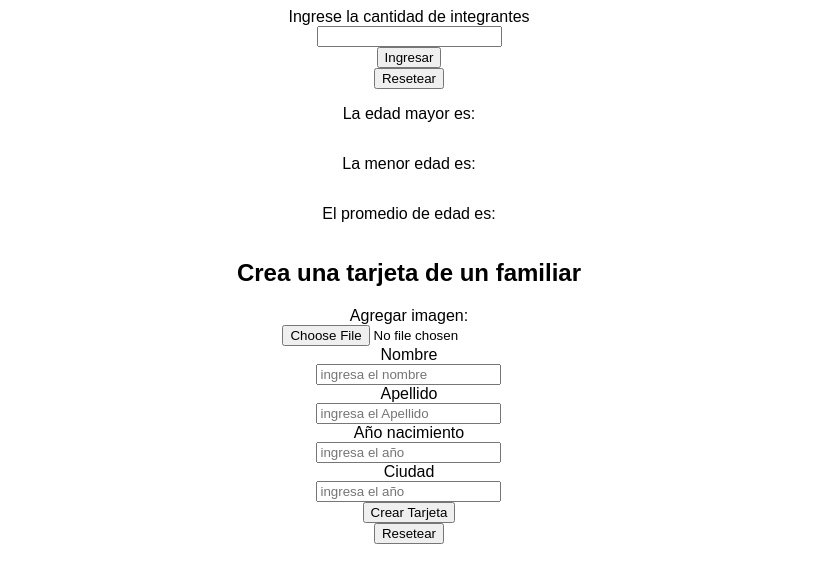
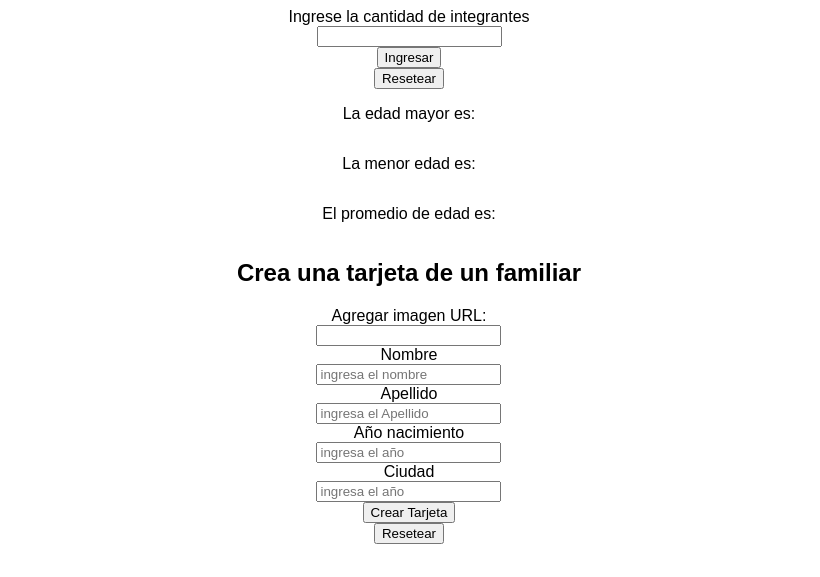
Before and after one commit to davidicabello/PreEntrega2Cabello, a plain HTML site: page index.html in a window 1280 px wide. Shown: the part 223-800 px from the top of the page, without its empty margins (231-1051 px from the left). Drawn offline with Linux system fonts and the light colour scheme.

Commit message:
add img url

```diff
--- a/index.html
+++ b/index.html
@@ -30,8 +30,8 @@
 
     <form id="familyInfo" class="familyinfo">
         <h2>Crea una tarjeta de un familiar</h2>
-        <label for="familyMemberImage">Agregar imagen:</label>
-        <input type="file" id="familyMemberImage" accept="image/*" required>
+        <label for="familyMemberImage">Agregar imagen URL:</label>
+        <input type="text" id="familyMemberImage" accept="image/*" required>
         <label id='name-label' for="familyMemberName">Nombre</label>
         <input type="text" id="familyMemberName" placeholder="ingresa el nombre">
         <label id='lastname-label' for="familyMemberLastName">Apellido</label>
--- a/script.js
+++ b/script.js
@@ -186,7 +186,7 @@ familyMemberInfoForm.addEventListener('submit', function (event) {
     let familyMemberLastName = document.querySelector('#familyMemberLastName').value;
     let familyMemberBirthYear = parseInt(document.querySelector('#familyMemberBirthYear').value);
     let familyMemberCity = document.querySelector('#familyMemberCity').value;
-    let familyMemberImage = document.querySelector('#familyMemberImage').files[0];
+    let familyMemberImage = document.querySelector('#familyMemberImage').value;
     let familyMemberFinalInfo = new FamilyMemberInformation(familyMemberImage, familyMemberName, familyMemberLastName, familyMemberBirthYear, familyMemberCity);
     familyMemberFinalInfo.createHtmlCard();
 
```
